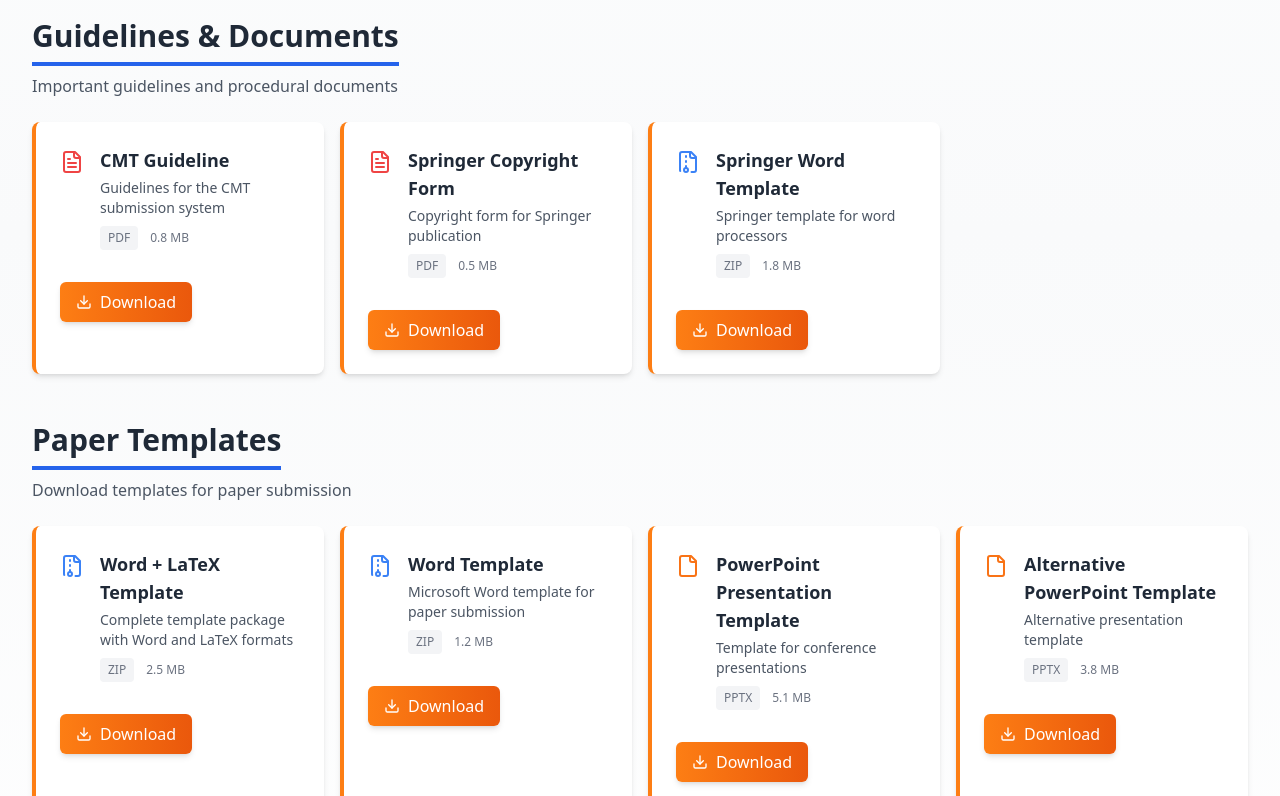
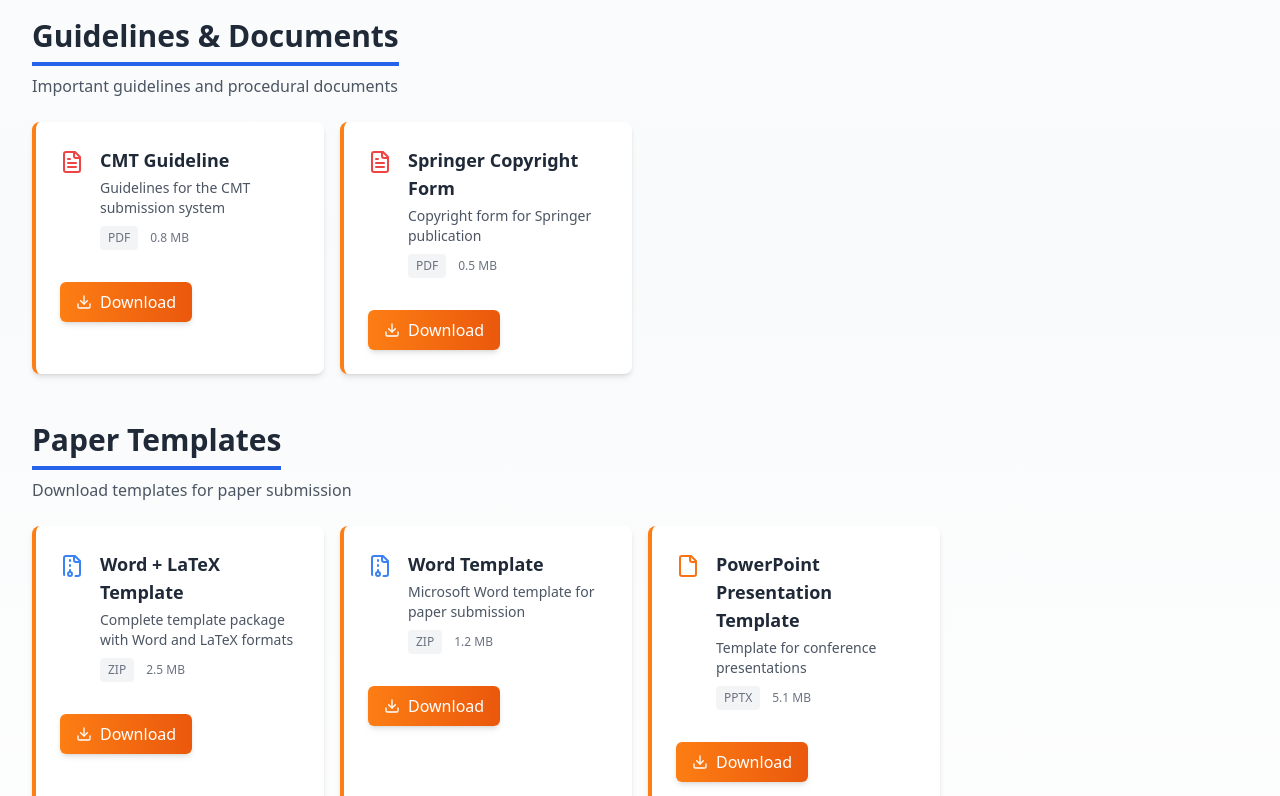
Before and after one commit to ravichanga101/ICACS-2026-v3, a Next.js app: page /downloads in a window 1280 px wide. Shown: the part 840-1636 px from the top of the page. Built offline with nearby package versions, Linux system fonts and the light colour scheme.

Commit message:
Springer Word Template and  Alternative PowerPoint Template
removed

```diff
--- a/src/components/Downloads.jsx
+++ b/src/components/Downloads.jsx
@@ -135,14 +135,14 @@ const Downloads = () => {
           size: "0.5 MB",
           description: "Copyright form for Springer publication",
         },
-        {
-          id: 7,
-          name: "Springer Word Template",
-          file: "/assets/files/Springer_Word_Template.zip",
-          type: "ZIP",
-          size: "1.8 MB",
-          description: "Springer template for word processors",
-        },
+        // {
+        //   id: 7,
+        //   name: "Springer Word Template",
+        //   file: "/assets/files/Springer_Word_Template.zip",
+        //   type: "ZIP",
+        //   size: "1.8 MB",
+        //   description: "Springer template for word processors",
+        // },
       ],
     },
     {
@@ -174,14 +174,14 @@ const Downloads = () => {
           size: "5.1 MB",
           description: "Template for conference presentations",
         },
-        {
-          id: 4,
-          name: "Alternative PowerPoint Template",
-          file: "/assets/files/Template.pptx",
-          type: "PPTX",
-          size: "3.8 MB",
-          description: "Alternative presentation template",
-        },
+        // {
+        //   id: 4,
+        //   name: "Alternative PowerPoint Template",
+        //   file: "/assets/files/Template.pptx",
+        //   type: "PPTX",
+        //   size: "3.8 MB",
+        //   description: "Alternative presentation template",
+        // },
       ],
     },
   ];
@@ -373,7 +373,9 @@ const Downloads = () => {
                                   <p className="mt-4 text-sm font-semibold uppercase tracking-wide text-gray-500">
                                     Speech Topic
                                   </p>
-                              <p className="mt-1 text-gray-800">{item.topic}</p>
+                                  <p className="mt-1 text-gray-800">
+                                    {item.topic}
+                                  </p>
                                   <span className="mt-4 inline-block rounded-full bg-orange-50 px-3 py-1 text-sm font-medium text-[#c45b00]">
                                     {item.track}
                                   </span>
@@ -434,7 +436,9 @@ const Downloads = () => {
                                   <tr
                                     key={`${item.time}-${index}`}
                                     className={
-                                  index % 2 === 0 ? "bg-white" : "bg-gray-50"
+                                      index % 2 === 0
+                                        ? "bg-white"
+                                        : "bg-gray-50"
                                     }
                                   >
                                     <td className="whitespace-nowrap border-t border-gray-200 px-4 py-4 font-semibold text-[#1869b4] sm:px-6">
@@ -448,7 +452,10 @@ const Downloads = () => {
                                           </p>
                                           <p className="mt-1 text-sm text-gray-600">
                                             {item.affiliation.map((line) => (
-                                          <span key={line} className="block">
+                                              <span
+                                                key={line}
+                                                className="block"
+                                              >
                                                 {line}
                                               </span>
                                             ))}
@@ -482,7 +489,7 @@ const Downloads = () => {
                 </div>
               </div>
             </div>,
-            document.body
+            document.body,
           )}
 
         {/* Download Categories */}
```
Lines whose indentation alone changed are shown as unchanged.
